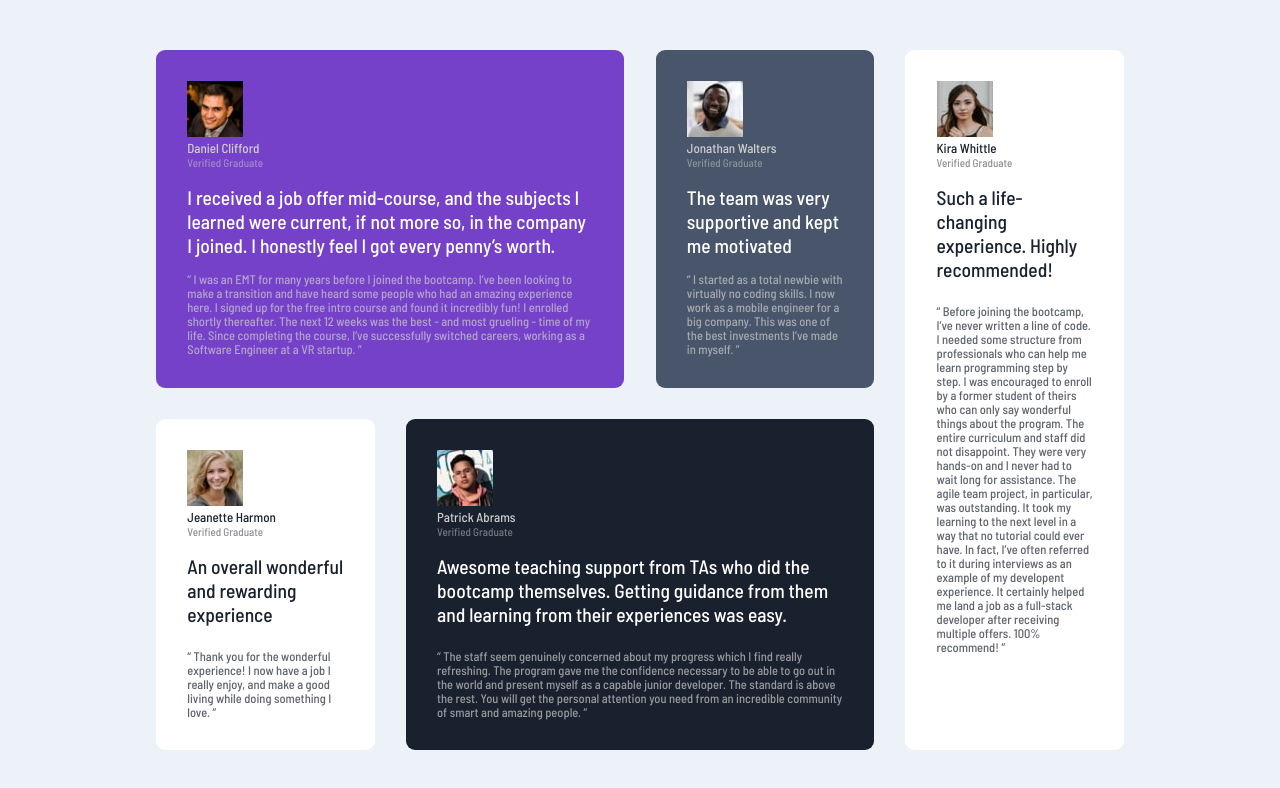
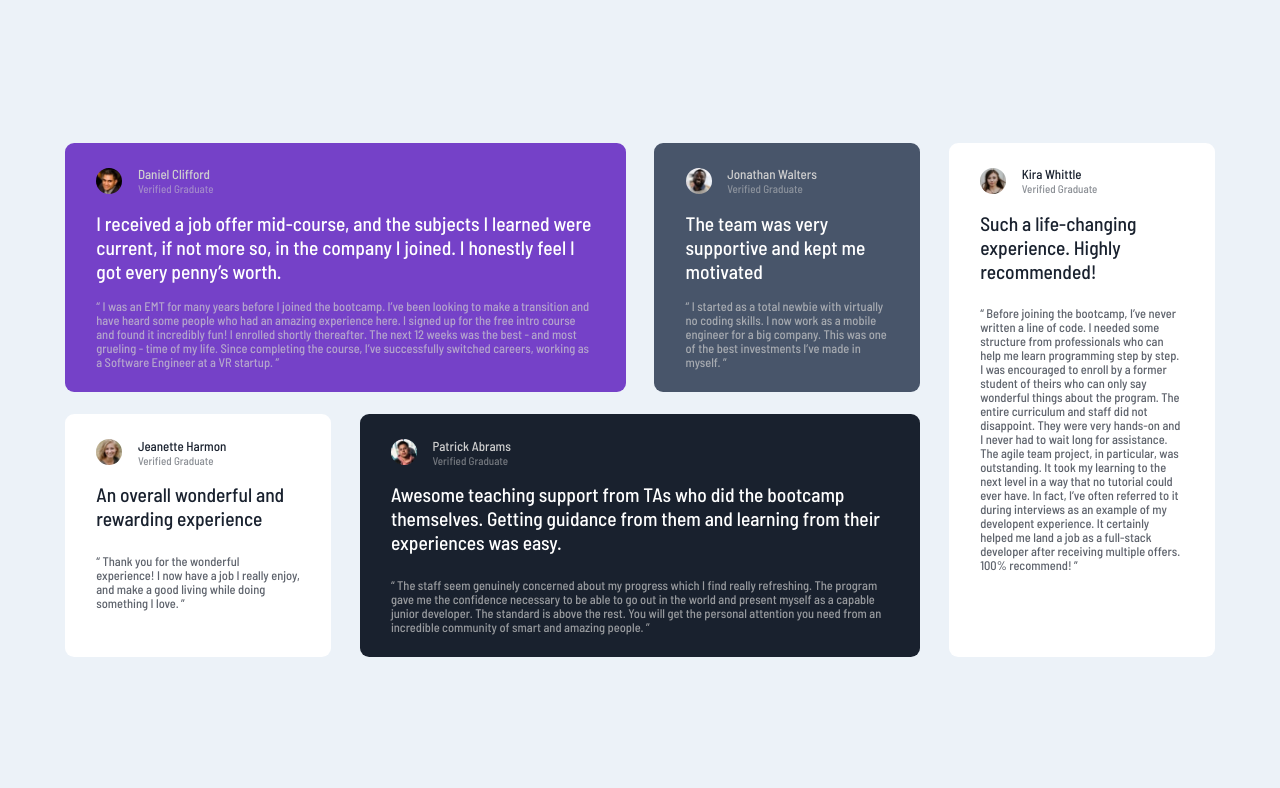
Before and after one commit to raveneliette/testimonials-grid-section, a website: page src/index.html in a window 1280 px wide. Drawn offline with nearby package versions, Linux system fonts and the light colour scheme; files that its build step writes are made by us from their sources.

Commit message:
Added testimonials section styles

```diff
--- a/src/sass/components/_testimonials.scss
+++ b/src/sass/components/_testimonials.scss
@@ -1,17 +1,25 @@
 .testimonials {
-    background-color: var(--color-gray-light-1);
-    padding: 12rem;
-    height: 100vh;
+    max-width: 90rem;
+    margin: 10rem 5rem;
+    overflow: hidden;
 
     display: grid;
     grid-template-rows: repeat(2, min-content);
     grid-template-columns: repeat(4, 1fr);
+
+    //Temporary test
+    // @media only screen and (max-width: 1300px) {
+    //     grid-template-rows: repeat(3, min-content);
+    //     grid-template-columns: repeat(3, 1fr);
+    // }
+
     align-content: center;
-    gap: 2.4rem;
+    column-gap: 2.2rem;
+    row-gap: 1.7rem;
 
     &__card {
         border-radius: .7rem;
-        padding: 2.4rem;
+        padding: 1.8rem 2.4rem;
 
         &--1 {
             background-color: var(--color-primary);
@@ -42,9 +50,39 @@
             grid-column: 4 / 5;
         }
 
+        //Temporary test
+        // @media only screen and (max-width: 1300px) {
+        //     &--1 {
+        //         grid-column: 1 / span 2;
+        //     }
+
+        //     &--2 {
+        //         grid-column: 3 / -1;
+        //     }
+
+        //     &--4 {
+        //         grid-row: 2 / 3;
+        //         grid-column: 2 / -1;
+        //     }
+
+        //     &--5 {
+        //         grid-row: 3 / -1;
+        //         grid-column: 1 / -1;
+        //     }
+        // }
+
     }
-    // &__name
-    // &__paragraph
-    // &__title
-    // &__comment
+
+    &__profile-box {
+        display: grid;
+        grid-template-columns: min-content max-content;
+        column-gap: 1.2rem;
+        align-items: center;
+    }
+
+    &__img {
+        width: 2rem;
+        border-radius: 50%;
+        grid-row: 1 / span 2;
+    }
 }
```
